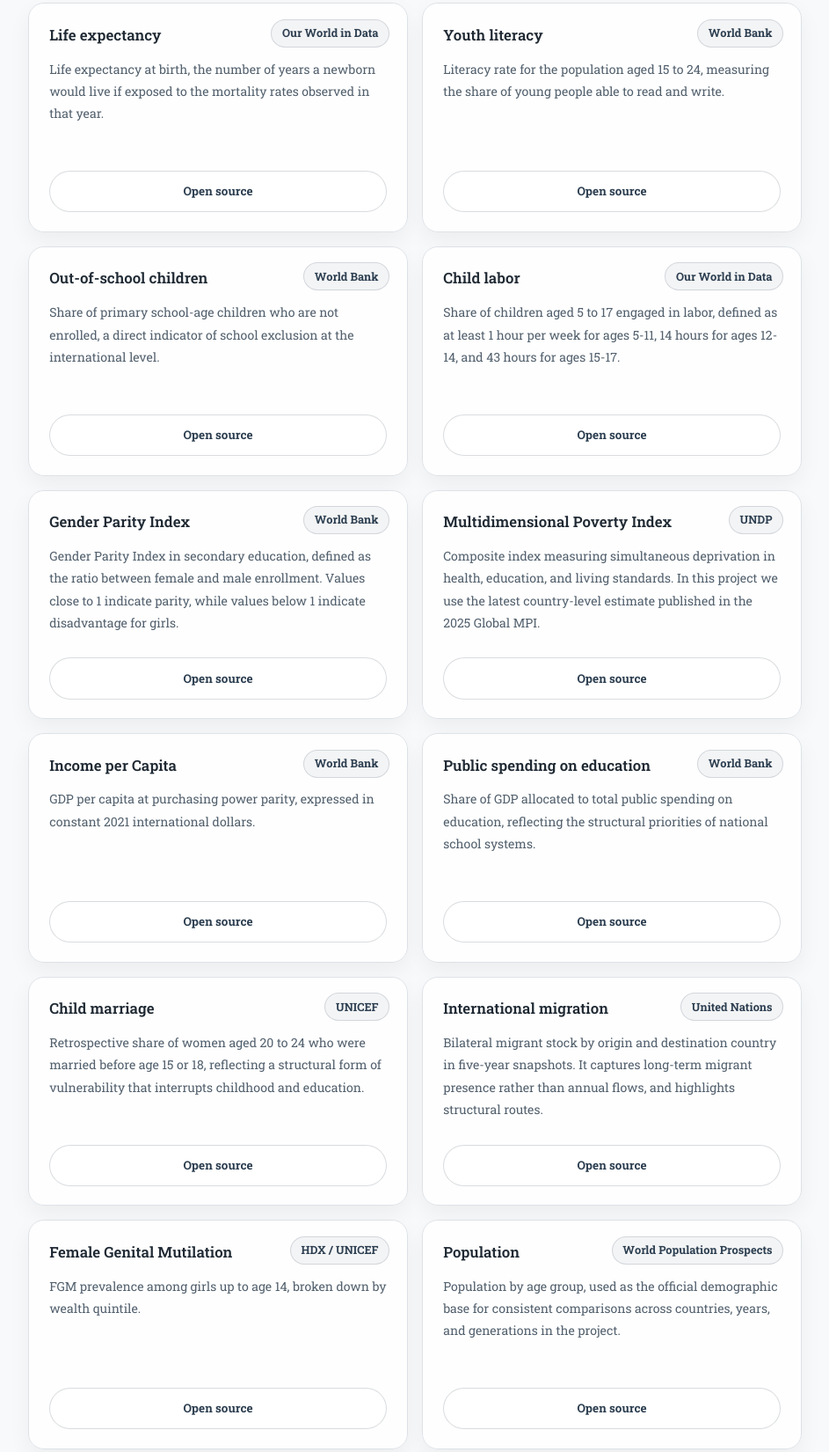
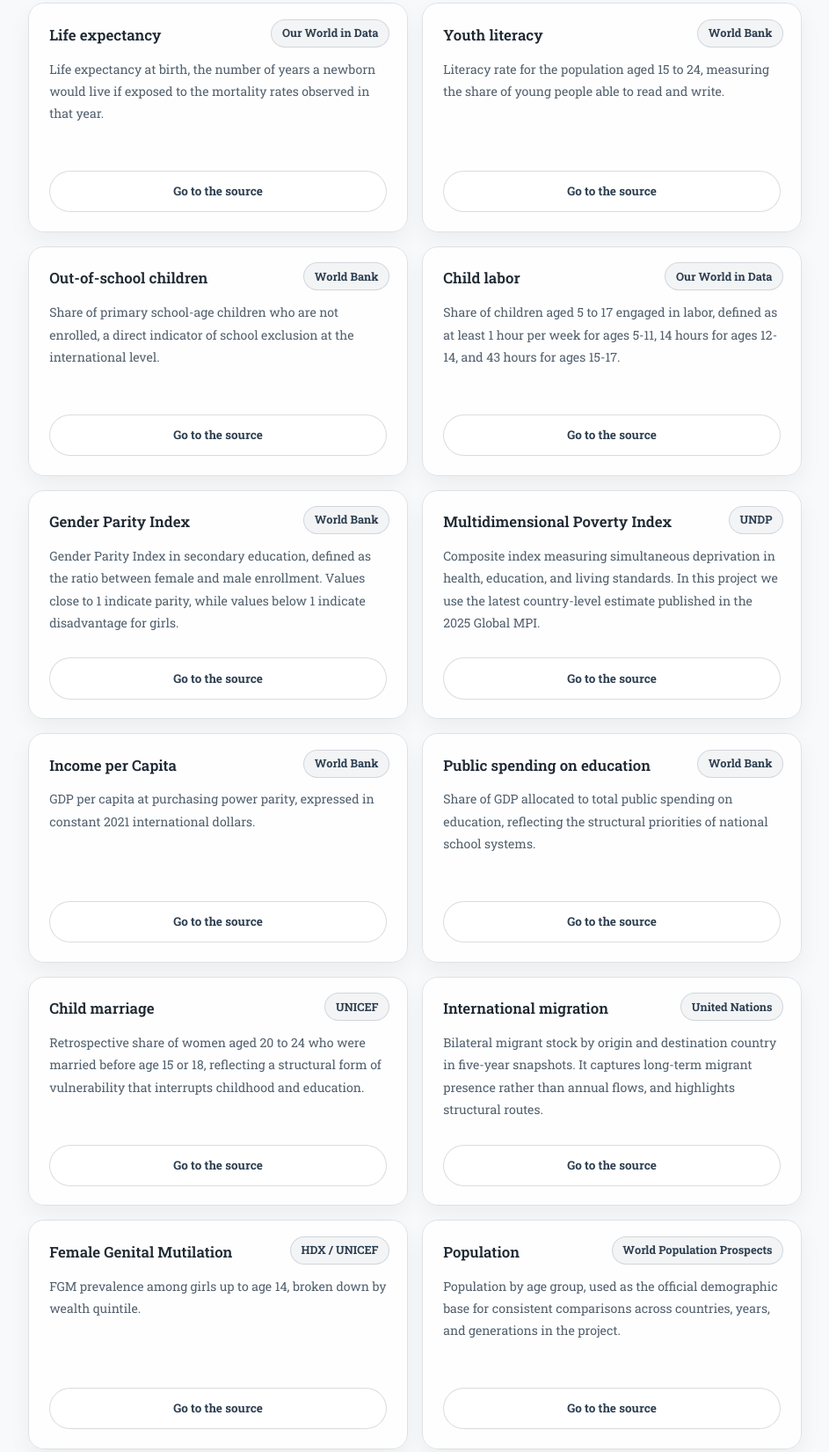
Before and after one commit to acossi-giorgio/veni-vidi-viz, a website: page src/datasets.html in a window 1280 px wide. Shown: the part 350-2000 px from the top of the page at 88% size, without its empty margins (168-1111 px from the left). Drawn offline with Linux system fonts and the light colour scheme.

Commit message:
fix typo

```diff
--- a/src/datasets.html
+++ b/src/datasets.html
@@ -48,7 +48,7 @@
                 <span class="entry-meta-pill">Our World in Data</span>
               </div>
               <p>Life expectancy at birth, the number of years a newborn would live if exposed to the mortality rates observed in that year.</p>
-              <a class="dataset-entry-button" href="https://ourworldindata.org/grapher/life-expectancy" target="_blank" rel="noopener">Open source</a>
+              <a class="dataset-entry-button" href="https://ourworldindata.org/grapher/life-expectancy" target="_blank" rel="noopener">Go to the source</a>
             </article>
 
             <article class="dataset-entry" role="listitem">
@@ -57,7 +57,7 @@
                 <span class="entry-meta-pill">World Bank</span>
               </div>
               <p>Literacy rate for the population aged 15 to 24, measuring the share of young people able to read and write.</p>
-              <a class="dataset-entry-button" href="https://data.worldbank.org/indicator/SE.ADT.1524.LT.ZS" target="_blank" rel="noopener">Open source</a>
+              <a class="dataset-entry-button" href="https://data.worldbank.org/indicator/SE.ADT.1524.LT.ZS" target="_blank" rel="noopener">Go to the source</a>
             </article>
 
             <article class="dataset-entry" role="listitem">
@@ -66,7 +66,7 @@
                 <span class="entry-meta-pill">World Bank</span>
               </div>
               <p>Share of primary school-age children who are not enrolled, a direct indicator of school exclusion at the international level.</p>
-              <a class="dataset-entry-button" href="https://data.worldbank.org/indicator/SE.PRM.UNER.ZS?year=2012" target="_blank" rel="noopener">Open source</a>
+              <a class="dataset-entry-button" href="https://data.worldbank.org/indicator/SE.PRM.UNER.ZS?year=2012" target="_blank" rel="noopener">Go to the source</a>
             </article>
 
             <article class="dataset-entry" role="listitem">
@@ -75,7 +75,7 @@
                 <span class="entry-meta-pill">Our World in Data</span>
               </div>
               <p>Share of children aged 5 to 17 engaged in labor, defined as at least 1 hour per week for ages 5-11, 14 hours for ages 12-14, and 43 hours for ages 15-17.</p>
-              <a class="dataset-entry-button" href="https://ourworldindata.org/grapher/children-aged-5-17-engaged-in-labor" target="_blank" rel="noopener">Open source</a>
+              <a class="dataset-entry-button" href="https://ourworldindata.org/grapher/children-aged-5-17-engaged-in-labor" target="_blank" rel="noopener">Go to the source</a>
             </article>
 
             <article class="dataset-entry" role="listitem">
@@ -84,7 +84,7 @@
                 <span class="entry-meta-pill">World Bank</span>
               </div>
               <p>Gender Parity Index in secondary education, defined as the ratio between female and male enrollment. Values close to 1 indicate parity, while values below 1 indicate disadvantage for girls.</p>
-              <a class="dataset-entry-button" href="https://data.worldbank.org/indicator/SE.ENR.SECO.FM.ZS" target="_blank" rel="noopener">Open source</a>
+              <a class="dataset-entry-button" href="https://data.worldbank.org/indicator/SE.ENR.SECO.FM.ZS" target="_blank" rel="noopener">Go to the source</a>
             </article>
 
             <article class="dataset-entry" role="listitem">
@@ -93,7 +93,7 @@
                 <span class="entry-meta-pill">UNDP</span>
               </div>
               <p>Composite index measuring simultaneous deprivation in health, education, and living standards. In this project we use the latest country-level estimate published in the 2025 Global MPI.</p>
-              <a class="dataset-entry-button" href="https://hdr.undp.org/content/2025-global-multidimensional-poverty-index-mpi#/indicies/MPI" target="_blank" rel="noopener">Open source</a>
+              <a class="dataset-entry-button" href="https://hdr.undp.org/content/2025-global-multidimensional-poverty-index-mpi#/indicies/MPI" target="_blank" rel="noopener">Go to the source</a>
             </article>
 
             <article class="dataset-entry" role="listitem">
@@ -102,7 +102,7 @@
                 <span class="entry-meta-pill">World Bank</span>
               </div>
               <p>GDP per capita at purchasing power parity, expressed in constant 2021 international dollars.</p>
-              <a class="dataset-entry-button" href="https://data.worldbank.org/indicator/NY.GDP.PCAP.PP.KD" target="_blank" rel="noopener">Open source</a>
+              <a class="dataset-entry-button" href="https://data.worldbank.org/indicator/NY.GDP.PCAP.PP.KD" target="_blank" rel="noopener">Go to the source</a>
             </article>
 
             <article class="dataset-entry" role="listitem">
@@ -111,7 +111,7 @@
                 <span class="entry-meta-pill">World Bank</span>
               </div>
               <p>Share of GDP allocated to total public spending on education, reflecting the structural priorities of national school systems.</p>
-              <a class="dataset-entry-button" href="https://data.worldbank.org/indicator/SE.XPD.TOTL.GD.ZS" target="_blank" rel="noopener">Open source</a>
+              <a class="dataset-entry-button" href="https://data.worldbank.org/indicator/SE.XPD.TOTL.GD.ZS" target="_blank" rel="noopener">Go to the source</a>
             </article>
 
             <article class="dataset-entry" role="listitem">
@@ -120,7 +120,7 @@
                 <span class="entry-meta-pill">UNICEF</span>
               </div>
               <p>Retrospective share of women aged 20 to 24 who were married before age 15 or 18, reflecting a structural form of vulnerability that interrupts childhood and education.</p>
-              <a class="dataset-entry-button" href="https://data.unicef.org/topic/child-protection/child-marriage/" target="_blank" rel="noopener">Open source</a>
+              <a class="dataset-entry-button" href="https://data.unicef.org/topic/child-protection/child-marriage/" target="_blank" rel="noopener">Go to the source</a>
             </article>
 
             <article class="dataset-entry" role="listitem">
@@ -129,7 +129,7 @@
                 <span class="entry-meta-pill">United Nations</span>
               </div>
               <p>Bilateral migrant stock by origin and destination country in five-year snapshots. It captures long-term migrant presence rather than annual flows, and highlights structural routes.</p>
-              <a class="dataset-entry-button" href="https://www.un.org/development/desa/pd/data/international-migration-flows" target="_blank" rel="noopener">Open source</a>
+              <a class="dataset-entry-button" href="https://www.un.org/development/desa/pd/data/international-migration-flows" target="_blank" rel="noopener">Go to the source</a>
             </article>
 
             <article class="dataset-entry" role="listitem">
@@ -138,7 +138,7 @@
                 <span class="entry-meta-pill">HDX / UNICEF</span>
               </div>
               <p>FGM prevalence among girls up to age 14, broken down by wealth quintile.</p>
-              <a class="dataset-entry-button" href="https://data.unicef.org/topic/child-protection/female-genital-mutilation/" target="_blank" rel="noopener">Open source</a>
+              <a class="dataset-entry-button" href="https://data.unicef.org/topic/child-protection/female-genital-mutilation/" target="_blank" rel="noopener">Go to the source</a>
             </article>
 
             <article class="dataset-entry" role="listitem">
@@ -147,7 +147,7 @@
                 <span class="entry-meta-pill">World Population Prospects</span>
               </div>
               <p>Population by age group, used as the official demographic base for consistent comparisons across countries, years, and generations in the project.</p>
-              <a class="dataset-entry-button" href="https://population.un.org/wpp/" target="_blank" rel="noopener">Open source</a>
+              <a class="dataset-entry-button" href="https://population.un.org/wpp/" target="_blank" rel="noopener">Go to the source</a>
             </article>
           </div>
         </section>
```
